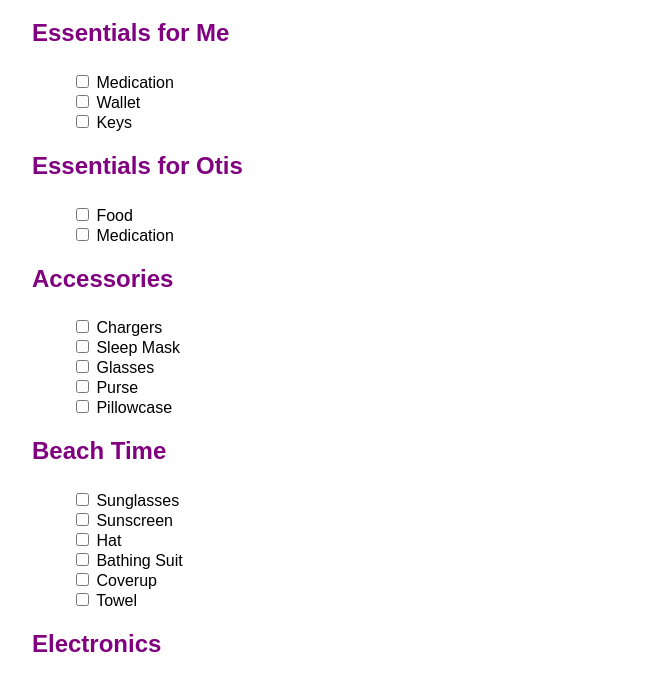
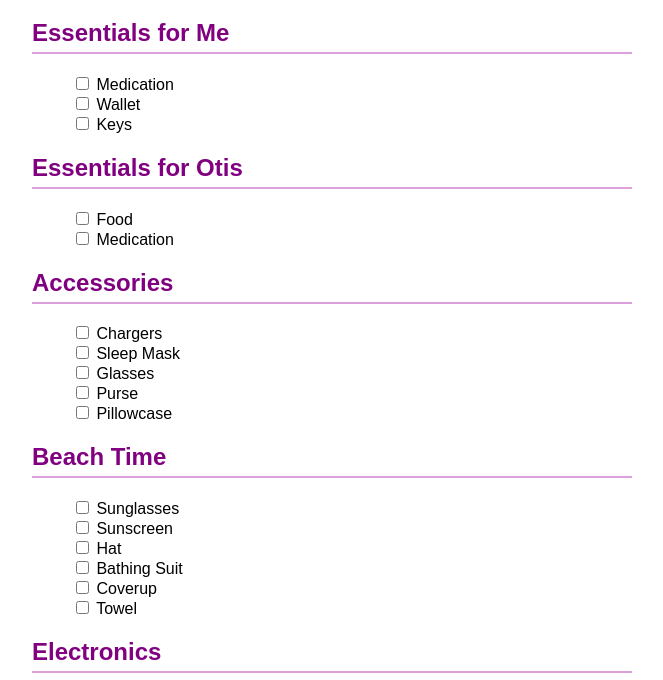
Before and after one commit to JamieAGerber/Packing-App, a plain HTML site: page index.html in a window 1280 px wide. Shown: the part 81-761 px from the top of the page, without its empty margins (308-971 px from the left). Drawn offline with Linux system fonts and the light colour scheme.

Commit message:
Update index.html

```diff
--- a/index.html
+++ b/index.html
@@ -20,7 +20,7 @@
     }
     h2 {
       color: purple;
-      border-bottom: 2px solid light-purple;
+      border-bottom: 2px solid plum;
       padding-bottom: 5px;
     }
   </style>
```
